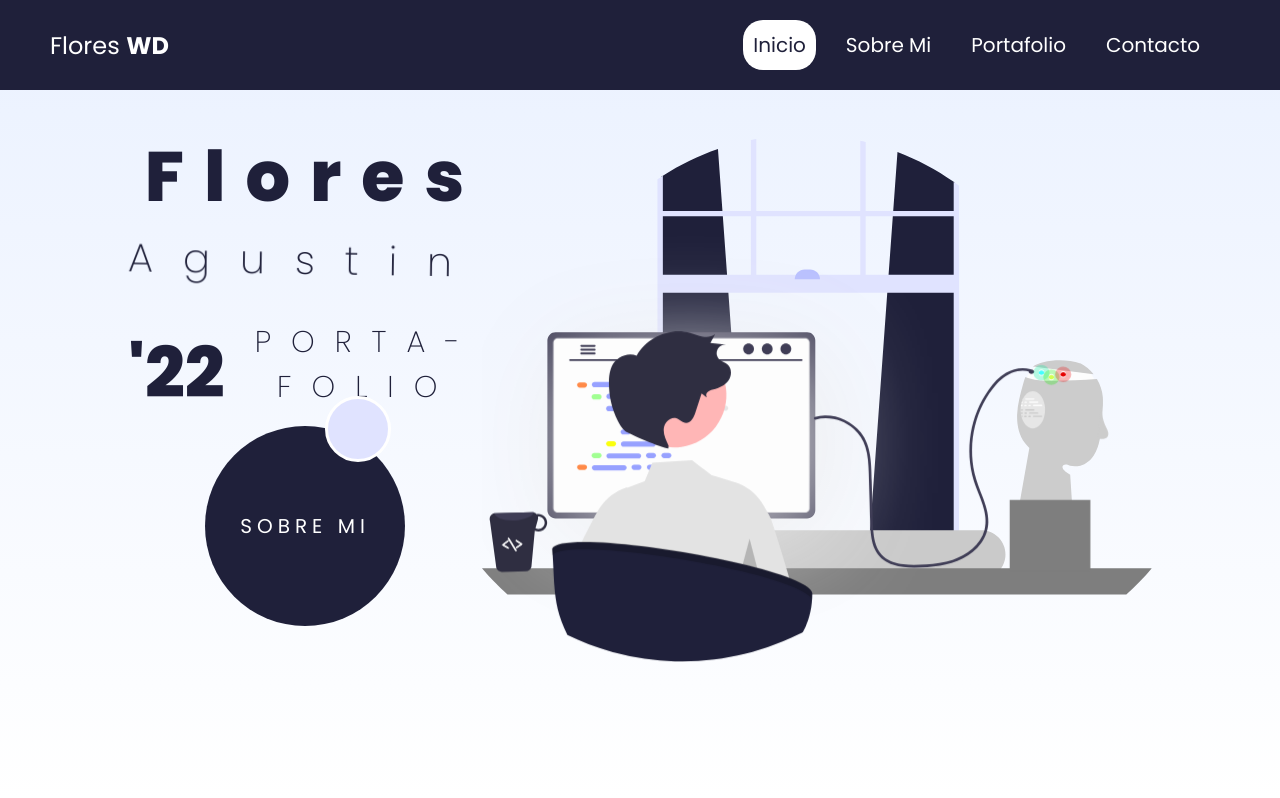
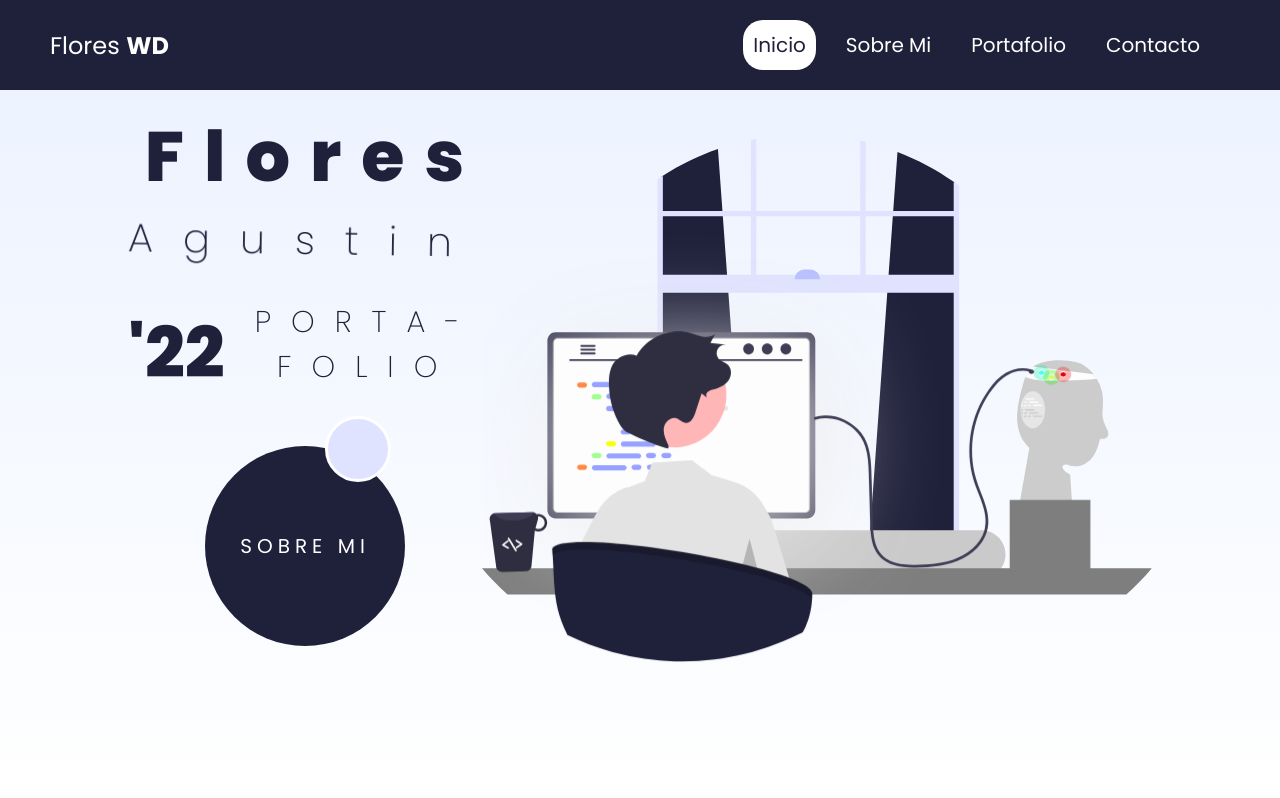
Before and after one commit to Flores-AM/newrepo, a React (Create React App) app: page / in a window 1280 px wide. Shown: the top 798 px of the page. Built offline with nearby package versions, Linux system fonts and the light colour scheme.

Commit message:
ultimos cambios

```diff
--- a/src/scss/components/_header.scss
+++ b/src/scss/components/_header.scss
@@ -130,6 +130,7 @@
       letter-spacing: 2rem;
       animation: mov 3s 1.5s linear infinite alternate;
       text-align: center;
+      padding: 0;
     }
     h2 {
       @include m.desktopXXL {
@@ -141,14 +142,17 @@
       margin-bottom: 3rem;
       animation: rot 2s 1.5s linear infinite alternate;
       text-align: center;
+      padding: 0;
     }
     .caja-btn-inicio {
+      @include m.tablet {
+        margin-top: 4rem;
+      }
       display: flex;
       flex-direction: column;
       justify-content: flex-end;
       align-items: center;
       height: 50%;
-      // margin-top: 2rem;
       .btn-inicio {
         @include m.desktopXL {
           width: 20rem;
@@ -235,6 +239,7 @@
       font-weight: 800;
       margin: 0 3rem 0 0;
       text-align: center;
+      padding: 0;
     }
     .caja-p {
       display: flex;
@@ -250,6 +255,7 @@
         letter-spacing: 2rem;
         font-size: 3rem;
         text-align: center;
+        padding: 0;
       }
     }
   }
```
